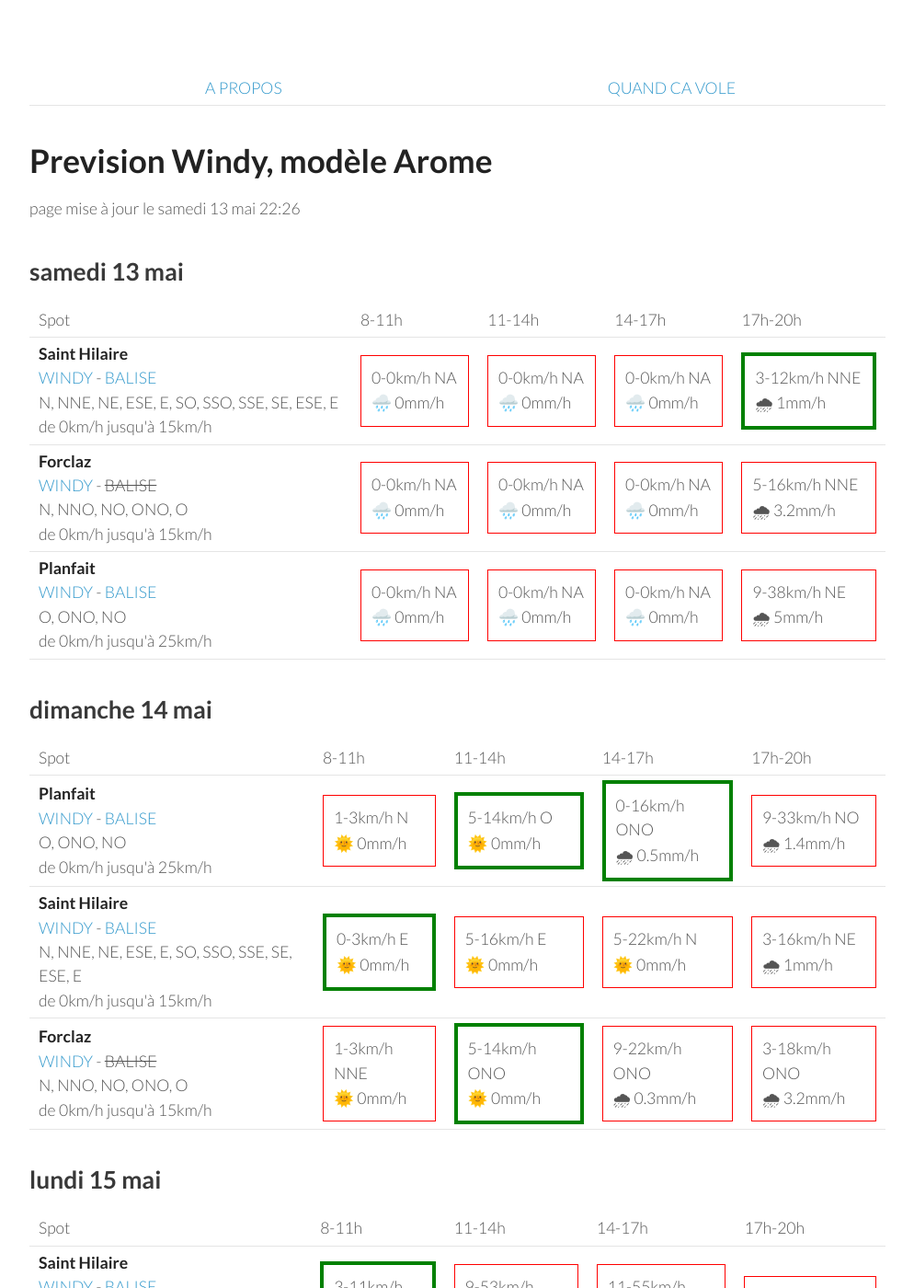
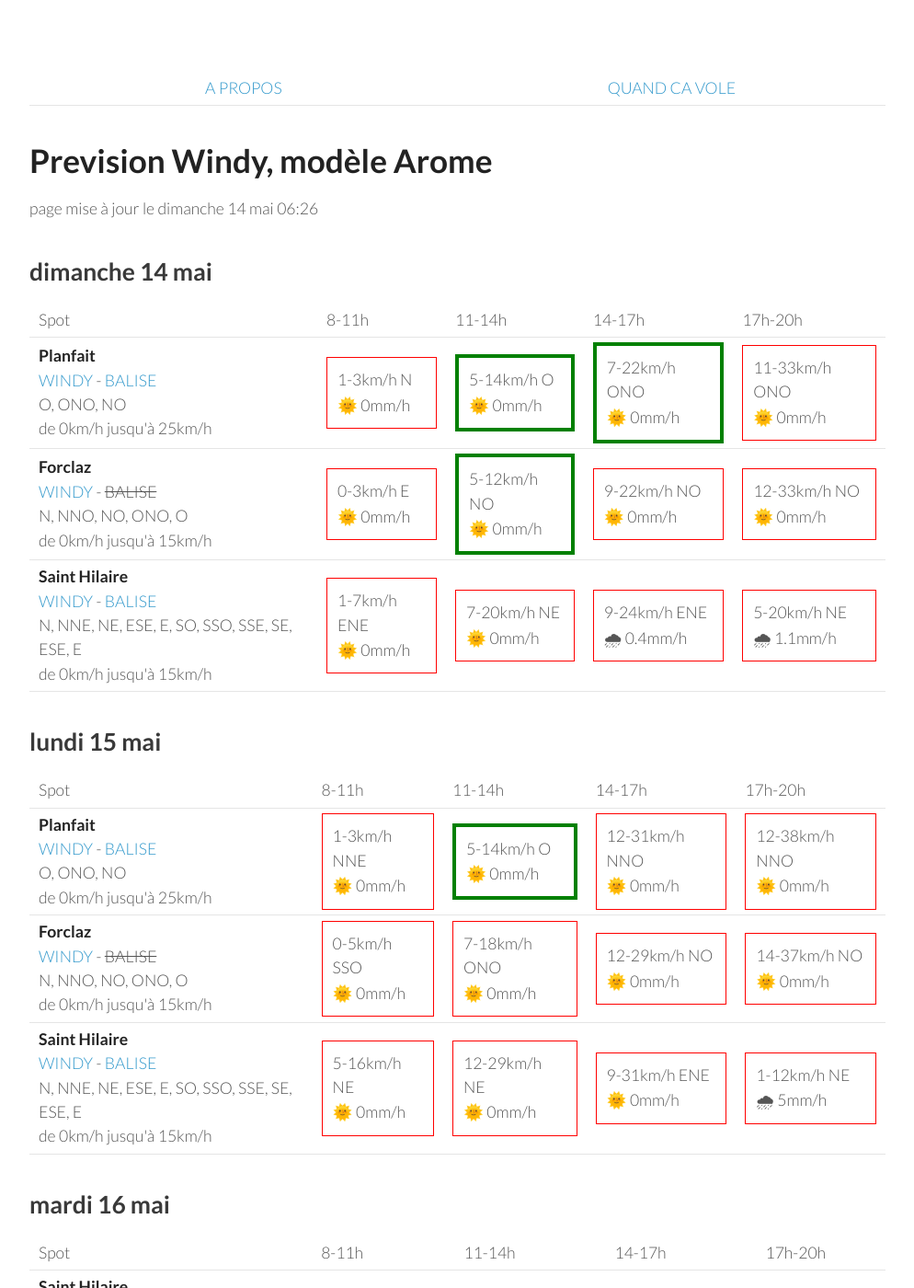
Before and after one commit to parapente-dans-le-nord/parapente-dans-le-nord.github.io, a Jekyll site: the page built from alpes_nord.markdown, in a window 1280 px wide and 1400 px high. Shown: the whole window at 92% size, without its empty margins (26-1020 px from the left). Built offline with Jekyll 4.4.1, drawn with Linux system fonts in a browser that asks for light colours; some of the changed text lies outside the part shown.

Commit message:
update index.markdown

```diff
--- a/alpes_nord.markdown
+++ b/alpes_nord.markdown
@@ -7,51 +7,8 @@ title:  "Tous les spots"
 {: .links}
 
 # Prevision Windy, modèle Arome
-page mise à jour le samedi 13 mai 22:26
+page mise à jour le dimanche 14 mai 06:26
 
-## samedi 13 mai
-
-{::nomarkdown}
-<table>
-  <tbody>
-    <tr>
-      <td>Spot</td>
-      <td>8-11h</td>
-      <td>11-14h</td>
-      <td>14-17h</td>
-      <td>17h-20h</td>
-    </tr>
-<tr>
-        <td><strong>Saint Hilaire</strong><br><a href="https://windy.com/45.307/5.888?45.087,5.889,9,m:eUFagkX">WINDY</a> - <span class=""><a href="http://www.balisemeteo.com/balise.php?idBalise=61">BALISE</a> </span><br> <span class="vent-favorable">N, NNE, NE, ESE, E, SO, SSO, SSE, SE, ESE, E</span><br><span class="force-vent">de 0km/h jusqu'à 15km/h</span> </td>
-
-            <td><div class="not-flyable"><p>0-0km/h NA</p><p>🌧️ 0mm/h</p></div></td>
-            <td><div class="not-flyable"><p>0-0km/h NA</p><p>🌧️ 0mm/h</p></div></td>
-            <td><div class="not-flyable"><p>0-0km/h NA</p><p>🌧️ 0mm/h</p></div></td>
-            <td><div class="flyable"><p>3-12km/h NNE</p><p>🌧 1mm/h</p></div></td>
-
-    </tr>
-<tr>
-        <td><strong>Forclaz</strong><br><a href="https://windy.com/45.814/6.247?45.375,6.246,8,m:eVwaglz">WINDY</a> - <span class="no-balise"> BALISE </span><br> <span class="vent-favorable">N, NNO, NO, ONO, O</span><br><span class="force-vent">de 0km/h jusqu'à 15km/h</span> </td>
-
-            <td><div class="not-flyable"><p>0-0km/h NA</p><p>🌧️ 0mm/h</p></div></td>
-            <td><div class="not-flyable"><p>0-0km/h NA</p><p>🌧️ 0mm/h</p></div></td>
-            <td><div class="not-flyable"><p>0-0km/h NA</p><p>🌧️ 0mm/h</p></div></td>
-            <td><div class="not-flyable"><p>5-16km/h NNE</p><p>🌧 3.2mm/h</p></div></td>
-
-    </tr>
-<tr>
-        <td><strong>Planfait</strong><br><a href="https://windy.com/45.853/6.223?45.415,6.223,8">WINDY</a> - <span class=""><a href="https://www.openwindmap.org/PP496">BALISE</a> </span><br> <span class="vent-favorable">O, ONO, NO</span><br><span class="force-vent">de 0km/h jusqu'à 25km/h</span> </td>
-
-            <td><div class="not-flyable"><p>0-0km/h NA</p><p>🌧️ 0mm/h</p></div></td>
-            <td><div class="not-flyable"><p>0-0km/h NA</p><p>🌧️ 0mm/h</p></div></td>
-            <td><div class="not-flyable"><p>0-0km/h NA</p><p>🌧️ 0mm/h</p></div></td>
-            <td><div class="not-flyable"><p>9-38km/h NE</p><p>🌧 5mm/h</p></div></td>
-
-    </tr>
-
-</tbody>
-</table>
-{:/}
 ## dimanche 14 mai
 
 {::nomarkdown}
@@ -69,28 +26,28 @@ page mise à jour le samedi 13 mai 22:26
 
             <td><div class="not-flyable"><p>1-3km/h N</p><p>🌞 0mm/h</p></div></td>
             <td><div class="flyable"><p>5-14km/h O</p><p>🌞 0mm/h</p></div></td>
-            <td><div class="flyable"><p>0-16km/h ONO</p><p>🌧 0.5mm/h</p></div></td>
-            <td><div class="not-flyable"><p>9-33km/h NO</p><p>🌧 1.4mm/h</p></div></td>
+            <td><div class="flyable"><p>7-22km/h ONO</p><p>🌞 0mm/h</p></div></td>
+            <td><div class="not-flyable"><p>11-33km/h ONO</p><p>🌞 0mm/h</p></div></td>
+
+
+    </tr>
+<tr>
+        <td><strong>Forclaz</strong><br><a href="https://windy.com/45.814/6.247?45.375,6.246,8,m:eVwaglz">WINDY</a> - <span class="no-balise"> BALISE </span><br> <span class="vent-favorable">N, NNO, NO, ONO, O</span><br><span class="force-vent">de 0km/h jusqu'à 15km/h</span> </td>
+
+            <td><div class="not-flyable"><p>0-3km/h E</p><p>🌞 0mm/h</p></div></td>
+            <td><div class="flyable"><p>5-12km/h NO</p><p>🌞 0mm/h</p></div></td>
+            <td><div class="not-flyable"><p>9-22km/h NO</p><p>🌞 0mm/h</p></div></td>
+            <td><div class="not-flyable"><p>12-33km/h NO</p><p>🌞 0mm/h</p></div></td>
 
 
     </tr>
 <tr>
         <td><strong>Saint Hilaire</strong><br><a href="https://windy.com/45.307/5.888?45.087,5.889,9,m:eUFagkX">WINDY</a> - <span class=""><a href="http://www.balisemeteo.com/balise.php?idBalise=61">BALISE</a> </span><br> <span class="vent-favorable">N, NNE, NE, ESE, E, SO, SSO, SSE, SE, ESE, E</span><br><span class="force-vent">de 0km/h jusqu'à 15km/h</span> </td>
 
-            <td><div class="flyable"><p>0-3km/h E</p><p>🌞 0mm/h</p></div></td>
-            <td><div class="not-flyable"><p>5-16km/h E</p><p>🌞 0mm/h</p></div></td>
-            <td><div class="not-flyable"><p>5-22km/h N</p><p>🌞 0mm/h</p></div></td>
-            <td><div class="not-flyable"><p>3-16km/h NE</p><p>🌧 1mm/h</p></div></td>
-
-
-    </tr>
-<tr>
-        <td><strong>Forclaz</strong><br><a href="https://windy.com/45.814/6.247?45.375,6.246,8,m:eVwaglz">WINDY</a> - <span class="no-balise"> BALISE </span><br> <span class="vent-favorable">N, NNO, NO, ONO, O</span><br><span class="force-vent">de 0km/h jusqu'à 15km/h</span> </td>
-
-            <td><div class="not-flyable"><p>1-3km/h NNE</p><p>🌞 0mm/h</p></div></td>
-            <td><div class="flyable"><p>5-14km/h ONO</p><p>🌞 0mm/h</p></div></td>
-            <td><div class="not-flyable"><p>9-22km/h ONO</p><p>🌧 0.3mm/h</p></div></td>
-            <td><div class="not-flyable"><p>3-18km/h ONO</p><p>🌧 3.2mm/h</p></div></td>
+            <td><div class="not-flyable"><p>1-7km/h ENE</p><p>🌞 0mm/h</p></div></td>
+            <td><div class="not-flyable"><p>7-20km/h NE</p><p>🌞 0mm/h</p></div></td>
+            <td><div class="not-flyable"><p>9-24km/h ENE</p><p>🌧 0.4mm/h</p></div></td>
+            <td><div class="not-flyable"><p>5-20km/h NE</p><p>🌧 1.1mm/h</p></div></td>
 
 
     </tr>
@@ -111,32 +68,32 @@ page mise à jour le samedi 13 mai 22:26
       <td>17h-20h</td>
     </tr>
 <tr>
-        <td><strong>Saint Hilaire</strong><br><a href="https://windy.com/45.307/5.888?45.087,5.889,9,m:eUFagkX">WINDY</a> - <span class=""><a href="http://www.balisemeteo.com/balise.php?idBalise=61">BALISE</a> </span><br> <span class="vent-favorable">N, NNE, NE, ESE, E, SO, SSO, SSE, SE, ESE, E</span><br><span class="force-vent">de 0km/h jusqu'à 15km/h</span> </td>
+        <td><strong>Planfait</strong><br><a href="https://windy.com/45.853/6.223?45.415,6.223,8">WINDY</a> - <span class=""><a href="https://www.openwindmap.org/PP496">BALISE</a> </span><br> <span class="vent-favorable">O, ONO, NO</span><br><span class="force-vent">de 0km/h jusqu'à 25km/h</span> </td>
 
-            <td><div class="flyable"><p>3-11km/h NE</p><p>🌞 0mm/h</p></div></td>
-            <td><div class="not-flyable"><p>9-53km/h NNE</p><p>🌧 0.2mm/h</p></div></td>
-            <td><div class="not-flyable"><p>11-55km/h NNE</p><p>🌧 0.9mm/h</p></div></td>
-            <td><div class="not-flyable"><p>9-53km/h NNE</p><p>🌧 2.6mm/h</p></div></td>
+            <td><div class="not-flyable"><p>1-3km/h NNE</p><p>🌞 0mm/h</p></div></td>
+            <td><div class="flyable"><p>5-14km/h O</p><p>🌞 0mm/h</p></div></td>
+            <td><div class="not-flyable"><p>12-31km/h NNO</p><p>🌞 0mm/h</p></div></td>
+            <td><div class="not-flyable"><p>12-38km/h NNO</p><p>🌞 0mm/h</p></div></td>
 
 
     </tr>
 <tr>
         <td><strong>Forclaz</strong><br><a href="https://windy.com/45.814/6.247?45.375,6.246,8,m:eVwaglz">WINDY</a> - <span class="no-balise"> BALISE </span><br> <span class="vent-favorable">N, NNO, NO, ONO, O</span><br><span class="force-vent">de 0km/h jusqu'à 15km/h</span> </td>
 
-            <td><div class="not-flyable"><p>1-5km/h SSE</p><p>🌞 0mm/h</p></div></td>
-            <td><div class="not-flyable"><p>7-33km/h NNO</p><p>🌧 0.3mm/h</p></div></td>
-            <td><div class="not-flyable"><p>9-37km/h NNO</p><p>🌧 0.7mm/h</p></div></td>
-            <td><div class="not-flyable"><p>11-42km/h NNO</p><p>🌧 0.4mm/h</p></div></td>
+            <td><div class="not-flyable"><p>0-5km/h SSO</p><p>🌞 0mm/h</p></div></td>
+            <td><div class="not-flyable"><p>7-18km/h ONO</p><p>🌞 0mm/h</p></div></td>
+            <td><div class="not-flyable"><p>12-29km/h NO</p><p>🌞 0mm/h</p></div></td>
+            <td><div class="not-flyable"><p>14-37km/h NO</p><p>🌞 0mm/h</p></div></td>
 
 
     </tr>
 <tr>
-        <td><strong>Planfait</strong><br><a href="https://windy.com/45.853/6.223?45.415,6.223,8">WINDY</a> - <span class=""><a href="https://www.openwindmap.org/PP496">BALISE</a> </span><br> <span class="vent-favorable">O, ONO, NO</span><br><span class="force-vent">de 0km/h jusqu'à 25km/h</span> </td>
+        <td><strong>Saint Hilaire</strong><br><a href="https://windy.com/45.307/5.888?45.087,5.889,9,m:eUFagkX">WINDY</a> - <span class=""><a href="http://www.balisemeteo.com/balise.php?idBalise=61">BALISE</a> </span><br> <span class="vent-favorable">N, NNE, NE, ESE, E, SO, SSO, SSE, SE, ESE, E</span><br><span class="force-vent">de 0km/h jusqu'à 15km/h</span> </td>
 
-            <td><div class="not-flyable"><p>1-3km/h N</p><p>🌞 0mm/h</p></div></td>
-            <td><div class="not-flyable"><p>9-35km/h NNO</p><p>🌧 0.3mm/h</p></div></td>
-            <td><div class="not-flyable"><p>9-38km/h NNO</p><p>🌧 0.7mm/h</p></div></td>
-            <td><div class="not-flyable"><p>12-44km/h N</p><p>🌧 0.4mm/h</p></div></td>
+            <td><div class="not-flyable"><p>5-16km/h NE</p><p>🌞 0mm/h</p></div></td>
+            <td><div class="not-flyable"><p>12-29km/h NE</p><p>🌞 0mm/h</p></div></td>
+            <td><div class="not-flyable"><p>9-31km/h ENE</p><p>🌞 0mm/h</p></div></td>
+            <td><div class="not-flyable"><p>1-12km/h NE</p><p>🌧 5mm/h</p></div></td>
 
 
     </tr>
@@ -157,32 +114,32 @@ page mise à jour le samedi 13 mai 22:26
       <td>17h-20h</td>
     </tr>
 <tr>
-        <td><strong>Forclaz</strong><br><a href="https://windy.com/45.814/6.247?45.375,6.246,8,m:eVwaglz">WINDY</a> - <span class="no-balise"> BALISE </span><br> <span class="vent-favorable">N, NNO, NO, ONO, O</span><br><span class="force-vent">de 0km/h jusqu'à 15km/h</span> </td>
+        <td><strong>Saint Hilaire</strong><br><a href="https://windy.com/45.307/5.888?45.087,5.889,9,m:eUFagkX">WINDY</a> - <span class=""><a href="http://www.balisemeteo.com/balise.php?idBalise=61">BALISE</a> </span><br> <span class="vent-favorable">N, NNE, NE, ESE, E, SO, SSO, SSE, SE, ESE, E</span><br><span class="force-vent">de 0km/h jusqu'à 15km/h</span> </td>
 
-            <td><div class="not-flyable"><p>5-29km/h NO</p><p>🌧 0.2mm/h</p></div></td>
-            <td><div class="not-flyable"><p>11-48km/h NNO</p><p>🌧 0.8mm/h</p></div></td>
-            <td><div class="not-flyable"><p>14-62km/h N</p><p>🌧 1.2mm/h</p></div></td>
-            <td><div class="not-flyable"><p>12-66km/h N</p><p>🌧 0.9mm/h</p></div></td>
+            <td><div class="not-flyable"><p>3-40km/h N</p><p>🌧 0.7mm/h</p></div></td>
+            <td><div class="not-flyable"><p>5-51km/h N</p><p>🌧 3.7mm/h</p></div></td>
+            <td><div class="not-flyable"><p>7-55km/h NNO</p><p>🌧 4.5mm/h</p></div></td>
+            <td><div class="not-flyable"><p>7-62km/h N</p><p>🌧 4.2mm/h</p></div></td>
 
 
     </tr>
 <tr>
-        <td><strong>Saint Hilaire</strong><br><a href="https://windy.com/45.307/5.888?45.087,5.889,9,m:eUFagkX">WINDY</a> - <span class=""><a href="http://www.balisemeteo.com/balise.php?idBalise=61">BALISE</a> </span><br> <span class="vent-favorable">N, NNE, NE, ESE, E, SO, SSO, SSE, SE, ESE, E</span><br><span class="force-vent">de 0km/h jusqu'à 15km/h</span> </td>
+        <td><strong>Forclaz</strong><br><a href="https://windy.com/45.814/6.247?45.375,6.246,8,m:eVwaglz">WINDY</a> - <span class="no-balise"> BALISE </span><br> <span class="vent-favorable">N, NNO, NO, ONO, O</span><br><span class="force-vent">de 0km/h jusqu'à 15km/h</span> </td>
 
-            <td><div class="not-flyable"><p>5-44km/h N</p><p>🌧 0.9mm/h</p></div></td>
-            <td><div class="not-flyable"><p>5-48km/h NNO</p><p>🌧 3mm/h</p></div></td>
-            <td><div class="not-flyable"><p>5-53km/h NNO</p><p>🌧 4mm/h</p></div></td>
-            <td><div class="not-flyable"><p>5-61km/h NNO</p><p>🌧 3.9mm/h</p></div></td>
+            <td><div class="not-flyable"><p>5-31km/h NO</p><p>🌧 0.4mm/h</p></div></td>
+            <td><div class="not-flyable"><p>11-51km/h NNO</p><p>🌧 0.6mm/h</p></div></td>
+            <td><div class="not-flyable"><p>12-62km/h NNO</p><p>🌧 1mm/h</p></div></td>
+            <td><div class="not-flyable"><p>14-64km/h N</p><p>🌧 0.8mm/h</p></div></td>
 
 
     </tr>
 <tr>
         <td><strong>Planfait</strong><br><a href="https://windy.com/45.853/6.223?45.415,6.223,8">WINDY</a> - <span class=""><a href="https://www.openwindmap.org/PP496">BALISE</a> </span><br> <span class="vent-favorable">O, ONO, NO</span><br><span class="force-vent">de 0km/h jusqu'à 25km/h</span> </td>
 
-            <td><div class="not-flyable"><p>7-31km/h NNO</p><p>🌧 0.2mm/h</p></div></td>
-            <td><div class="not-flyable"><p>12-48km/h NNO</p><p>🌧 0.8mm/h</p></div></td>
-            <td><div class="not-flyable"><p>16-66km/h N</p><p>🌧 1.4mm/h</p></div></td>
-            <td><div class="not-flyable"><p>14-68km/h N</p><p>🌧 1.2mm/h</p></div></td>
+            <td><div class="not-flyable"><p>7-31km/h NNO</p><p>🌧 0.3mm/h</p></div></td>
+            <td><div class="not-flyable"><p>12-50km/h NNO</p><p>🌧 0.8mm/h</p></div></td>
+            <td><div class="not-flyable"><p>14-62km/h N</p><p>🌧 1.6mm/h</p></div></td>
+            <td><div class="not-flyable"><p>14-64km/h N</p><p>🌧 1.1mm/h</p></div></td>
 
 
     </tr>
@@ -205,7 +162,7 @@ page mise à jour le samedi 13 mai 22:26
 <tr>
         <td><strong>Forclaz</strong><br><a href="https://windy.com/45.814/6.247?45.375,6.246,8,m:eVwaglz">WINDY</a> - <span class="no-balise"> BALISE </span><br> <span class="vent-favorable">N, NNO, NO, ONO, O</span><br><span class="force-vent">de 0km/h jusqu'à 15km/h</span> </td>
 
-            <td><div class="not-flyable"><p>3-25km/h NNO</p><p>🌞 0mm/h</p></div></td>
+            <td><div class="not-flyable"><p>3-29km/h NNO</p><p>🌞 0mm/h</p></div></td>
             <td><div class="not-flyable"><p>7-27km/h N</p><p>🌧 0.2mm/h</p></div></td>
             <td><div class="not-flyable"><p>9-37km/h N</p><p>🌞 0mm/h</p></div></td>
             <td><div class="not-flyable"><p>9-38km/h NNO</p><p>🌞 0mm/h</p></div></td>
@@ -215,8 +172,8 @@ page mise à jour le samedi 13 mai 22:26
 <tr>
         <td><strong>Saint Hilaire</strong><br><a href="https://windy.com/45.307/5.888?45.087,5.889,9,m:eUFagkX">WINDY</a> - <span class=""><a href="http://www.balisemeteo.com/balise.php?idBalise=61">BALISE</a> </span><br> <span class="vent-favorable">N, NNE, NE, ESE, E, SO, SSO, SSE, SE, ESE, E</span><br><span class="force-vent">de 0km/h jusqu'à 15km/h</span> </td>
 
-            <td><div class="not-flyable"><p>7-38km/h NNE</p><p>🌞 0mm/h</p></div></td>
-            <td><div class="not-flyable"><p>9-40km/h N</p><p>🌞 0mm/h</p></div></td>
+            <td><div class="not-flyable"><p>7-42km/h NNE</p><p>🌞 0mm/h</p></div></td>
+            <td><div class="not-flyable"><p>9-42km/h NNE</p><p>🌧 0.2mm/h</p></div></td>
             <td><div class="not-flyable"><p>9-44km/h NNE</p><p>🌞 0mm/h</p></div></td>
             <td><div class="not-flyable"><p>9-46km/h NNE</p><p>🌞 0mm/h</p></div></td>
 
@@ -225,8 +182,8 @@ page mise à jour le samedi 13 mai 22:26
 <tr>
         <td><strong>Planfait</strong><br><a href="https://windy.com/45.853/6.223?45.415,6.223,8">WINDY</a> - <span class=""><a href="https://www.openwindmap.org/PP496">BALISE</a> </span><br> <span class="vent-favorable">O, ONO, NO</span><br><span class="force-vent">de 0km/h jusqu'à 25km/h</span> </td>
 
-            <td><div class="not-flyable"><p>5-31km/h N</p><p>🌧 0.2mm/h</p></div></td>
-            <td><div class="not-flyable"><p>11-35km/h NNE</p><p>🌞 0mm/h</p></div></td>
+            <td><div class="not-flyable"><p>5-33km/h N</p><p>🌞 0mm/h</p></div></td>
+            <td><div class="not-flyable"><p>11-37km/h N</p><p>🌧 0.2mm/h</p></div></td>
             <td><div class="not-flyable"><p>12-44km/h N</p><p>🌞 0mm/h</p></div></td>
             <td><div class="not-flyable"><p>11-44km/h N</p><p>🌞 0mm/h</p></div></td>
 
```
